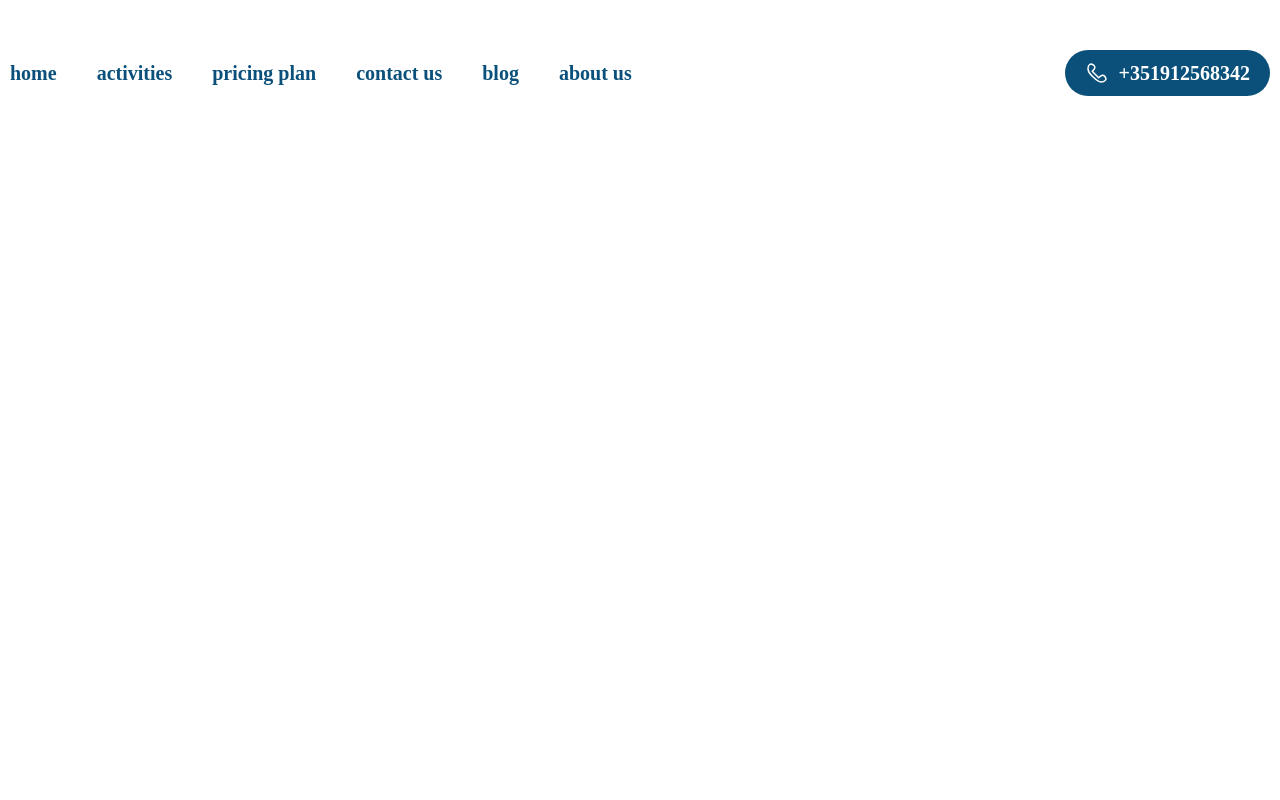
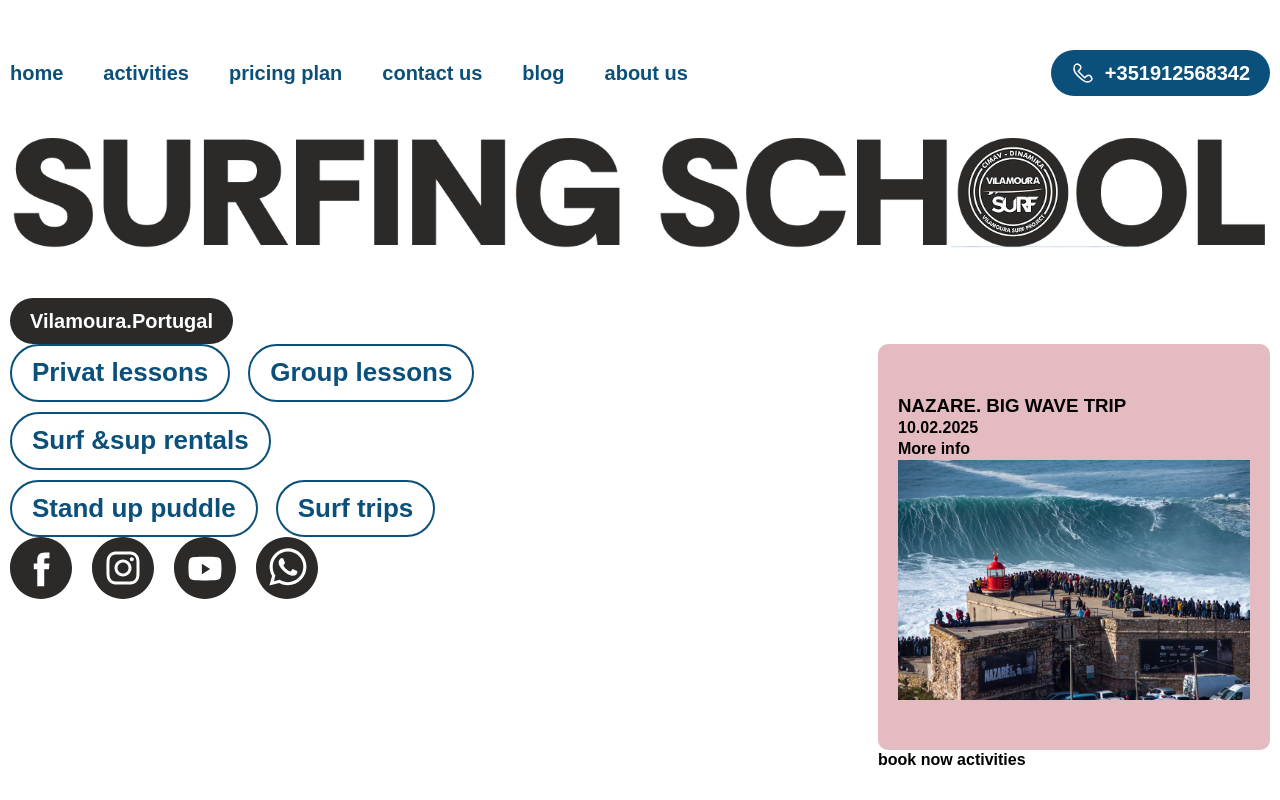
Before and after one commit to Sof-f/surf__school, a plain HTML site: page index.html in a window 1280 px wide. Drawn offline with Linux system fonts and the light colour scheme; a web font is replaced by a local one.

Commit message:
add about + activities

```diff
--- a/css/style.css
+++ b/css/style.css
@@ -30,6 +30,16 @@ body{
     font-size: 16px;
     line-height: 1.3;
     font-weight: 600;
+    font-family: "Rethink Sans", sans-serif;
+    font-style: normal;
+}
+
+.visually-hidden{
+    position: absolute;
+    width: 1px;
+    height: 1px;
+    margin: -1px;
+    clip: rect(0 0 0 0);
 }
 
 .container{
@@ -64,3 +74,51 @@ body{
     border-radius: 30px;
     gap: 10px;
 }
+
+.title-img{
+    width: 100%;
+}
+
+.title-text{
+    font-size: 20px;
+    color: #fff;
+    padding: 10px 20px;
+    background-color: #2B2A29;
+    border-radius: 30px;
+    display: inline-block;
+}
+
+.header__content{
+    display: flex;
+    justify-content: space-between;
+}
+
+.header__info-list{
+    display: flex;
+    flex-wrap: wrap;
+    max-width: 500px;
+    gap: 10px 18px;
+}
+
+.header__info-item{
+    color: #0A507A;
+    padding: 10px 20px;
+    border: 2px solid #0A507A;
+    border-radius: 30px;
+    font-size: 26px;
+    font-weight: 700;
+}
+
+.header__social-list{
+    display: flex;
+    gap: 20px;
+}
+
+.header__news-box{
+    display: flex;
+    flex-direction: column;
+    padding: 50px 20px;
+    border-radius: 10px ;
+    background-color: rgb(168, 31, 54, 0.3);
+    /* 4 значення прозорість */
+}
--- a/index.html
+++ b/index.html
@@ -3,10 +3,14 @@
 <head>
     <meta charset="UTF-8">
     <meta name="viewport" content="width=device-width, initial-scale=1.0">
+    <link rel="preconnect" href="https://fonts.googleapis.com">
+    <link rel="preconnect" href="https://fonts.gstatic.com" crossorigin>
+    <link href="https://fonts.googleapis.com/css2?family=Rethink+Sans:ital,wght@0,400..800;1,400..800&display=swap" rel="stylesheet">
     <title>Surfing school</title>
     <link rel="shortcut icon" href="images/logo.png">
     <link rel="stylesheet" href="css/normalize.css">
     <link rel="stylesheet" href="css/style.css">
+
 
 </head>
 <body>
@@ -42,6 +46,58 @@
                     +351912568342
                 </a>
             </div>
+
+            <img class="title-img" src="images/logo__title.png" alt="title image">
+            <h1 class="title visually-hidden">Surfing school</h1>
+            <p class="title-text">Vilamoura.Portugal</p>
+            <div class="header__content">
+                <div class="header__info">
+                    <ul class="header__info-list">
+                        <li class="header__info-item">Privat lessons</li>
+                        <li class="header__info-item">Group lessons</li>
+                        <li class="header__info-item">Surf &sup rentals</li>
+                        <li class="header__info-item">Stand up puddle</li>
+                        <li class="header__info-item">Surf trips</li>
+                    </ul>
+
+                    <div class="header__social">
+                        <ul class="header__social-list">
+                            <li class="header__social-item">
+                                <a href="#" class="header__social-link">
+                                    <img class="header__social-img" src="images/Facebook_black.svg" alt="Facebook">
+                                </a>
+                            </li>
+                            <li class="header__social-item">
+                                <a href="#" class="header__social-link">
+                                    <img class="header__social-img" src="images/Instagram_black.svg" alt="Instagram">
+                                </a>
+                            </li>
+                            <li class="header__social-item">
+                                <a href="#" class="header__social-link">
+                                    <img class="header__social-img" src="images/Youtube_black.svg" alt="Youtube">
+                                </a>
+                            </li>
+                            <li class="header__social-item">
+                                <a href="#" class="header__social-link">
+                                    <img class="header__social-img" src="images/WhatsApp_black.svg" alt="WhatsApp">
+                                </a>
+                            </li>
+                        </ul>
+                    </div>
+                </div>
+                <div class="header__news">
+                    <div class="header__news-box">
+                        <h3 class="header__news-title">NAZARE. BIG WAVE TRIP</h3>
+                        <time class="header__news-time" datetime="2025-02-10">10.02.2025</time>
+                        <a class="header__news-link" href="#">More info</a>
+                        <img class="header__news-img" src="images/wave__news.jpg" alt="news img">
+                    </div>
+                    <div class="header__buttons">
+                        <a class="header__buttons-book" href="#">book now</a>
+                        <a class="header__buttons-activities" href="#">activities</a>
+                    </div>
+                </div>
+            </div>
         </div>
     </header>
 
```
Also changed, not shown: images/Facebook_black.svg (added), images/Instagram_black.svg (added), images/WhatsApp_black.svg (added), images/Youtube_black.svg (added), images/logo__title.png (added), images/wave__news.jpg (added), 1 other file.
